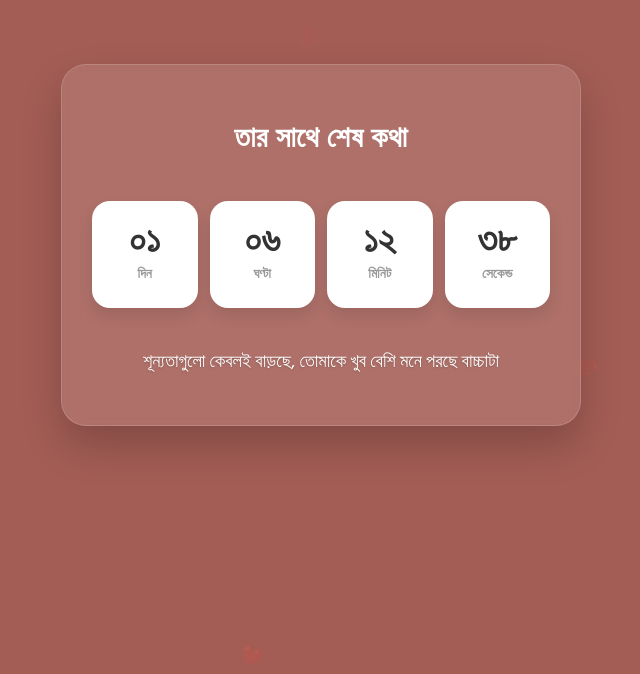
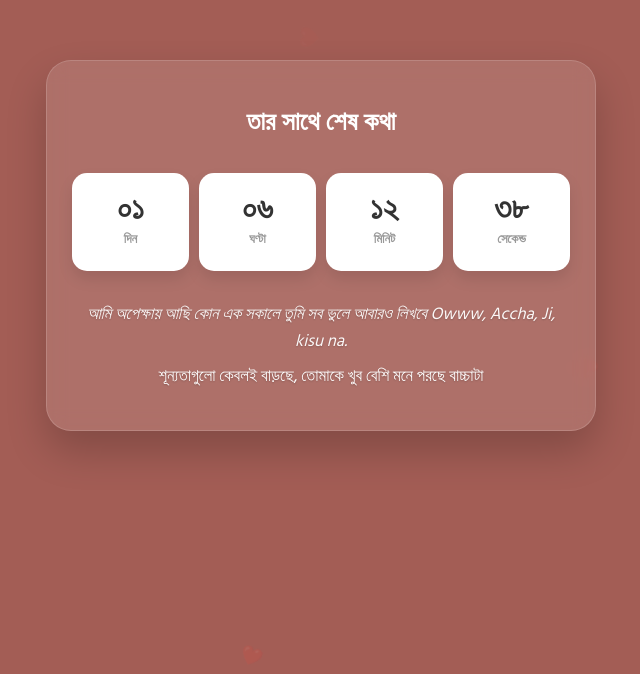
Before and after one commit to rafijurrahman/memory, a plain HTML site: page index.html in a window 1280 px wide. Shown: the part 155-829 px from the top of the page, without its empty margins (319-959 px from the left). Drawn offline with Linux system fonts and the light colour scheme.

Commit message:
Update index.html

```diff
--- a/index.html
+++ b/index.html
@@ -11,7 +11,7 @@
 
         body {
             font-family: 'Hind Siliguri', sans-serif;
-            /* আপনার দেওয়া মার্ক করা রঙের শেড */
+            /* আপনার দেওয়া মার্ক করা রঙের হুবহু শেড */
             background-color: #A35D55;
             display: flex;
             justify-content: center;
@@ -20,7 +20,6 @@
             overflow: hidden;
         }
 
-        /* ব্যাকগ্রাউন্ডে মৃদু হার্ট এনিমেশন */
         .hearts { position: absolute; width: 100%; height: 100%; z-index: -1; }
         .heart {
             position: absolute;
@@ -39,12 +38,12 @@
             background: rgba(255, 255, 255, 0.12);
             backdrop-filter: blur(10px);
             -webkit-backdrop-filter: blur(10px);
-            padding: 50px 30px;
+            padding: 40px 25px;
             border-radius: 25px;
             box-shadow: 0 20px 40px rgba(0,0,0,0.2);
             text-align: center;
-            width: 520px;
-            max-width: 90%;
+            width: 550px;
+            max-width: 95%;
             border: 1px solid rgba(255, 255, 255, 0.15);
             animation: fadeIn 1.2s ease-out;
         }
@@ -55,37 +54,36 @@
         }
 
         h1 {
-            font-size: 1.8rem;
+            font-size: 1.6rem;
             color: #ffffff;
-            margin-bottom: 40px;
+            margin-bottom: 30px;
             font-weight: 700;
-            letter-spacing: 0.5px;
         }
 
         .counter-grid {
             display: grid;
             grid-template-columns: repeat(4, 1fr);
-            gap: 12px;
-            margin-bottom: 40px;
+            gap: 10px;
+            margin-bottom: 30px;
         }
 
         .unit-box {
             background: #ffffff;
-            padding: 22px 5px;
-            border-radius: 18px;
+            padding: 20px 5px;
+            border-radius: 15px;
             box-shadow: 0 8px 15px rgba(0,0,0,0.1);
         }
 
         .val {
             display: block;
-            font-size: 2.3rem;
+            font-size: 2rem;
             font-weight: 800;
             color: #333;
             line-height: 1;
         }
 
         .lbl {
-            font-size: 0.85rem;
+            font-size: 0.8rem;
             color: #999;
             margin-top: 8px;
             font-weight: 600;
@@ -93,13 +91,19 @@
 
         .footer-text {
             color: #ffffff;
-            font-size: 1.15rem;
-            margin-top: 10px;
+            font-size: 1.05rem;
+            margin-top: 15px;
             font-weight: 400;
-            line-height: 1.5;
+            line-height: 1.6;
             text-shadow: 0 1px 2px rgba(0,0,0,0.2);
         }
 
+        .highlight-text {
+            display: block;
+            margin-bottom: 8px;
+            font-style: italic;
+            opacity: 0.95;
+        }
     </style>
 </head>
 <body>
@@ -128,17 +132,19 @@
             </div>
         </div>
 
-        <p class="footer-text">শূন্যতাগুলো কেবলই বাড়ছে, তোমাকে খুব বেশি মনে পরছে বাচ্চাটা</p>
+        <p class="footer-text">
+            <span class="highlight-text">আমি অপেক্ষায় আছি কোন এক সকালে তুমি সব ভুলে আবারও লিখবে Owww, Accha, Ji, kisu na.</span>
+            শূন্যতাগুলো কেবলই বাড়ছে, তোমাকে খুব বেশি মনে পরছে বাচ্চাটা
+        </p>
     </div>
 
     <script>
-        // ইংরেজি সংখ্যাকে বাংলায় রূপান্তর করার ফাংশন
         function toBn(n) {
             const bn = ['০', '১', '২', '৩', '৪', '৫', '৬', '৭', '৮', '৯'];
             return n.toString().split('').map(d => bn[d] || d).join('');
         }
 
-        // সেট করা সময়: ২৪ জানুয়ারি ২০২৬, ১০:৩৫ AM
+        // আপনার দেওয়া সময়: ২৪ জানুয়ারি ২০২৬, ১০:৩৫ AM
         const target = new Date(2026, 0, 24, 10, 35, 0);
 
         function update() {
@@ -158,7 +164,6 @@
             }
         }
 
-        // হার্ট এনিমেশন তৈরি
         function createHeart() {
             const h = document.createElement('div');
             h.classList.add('heart');
```
